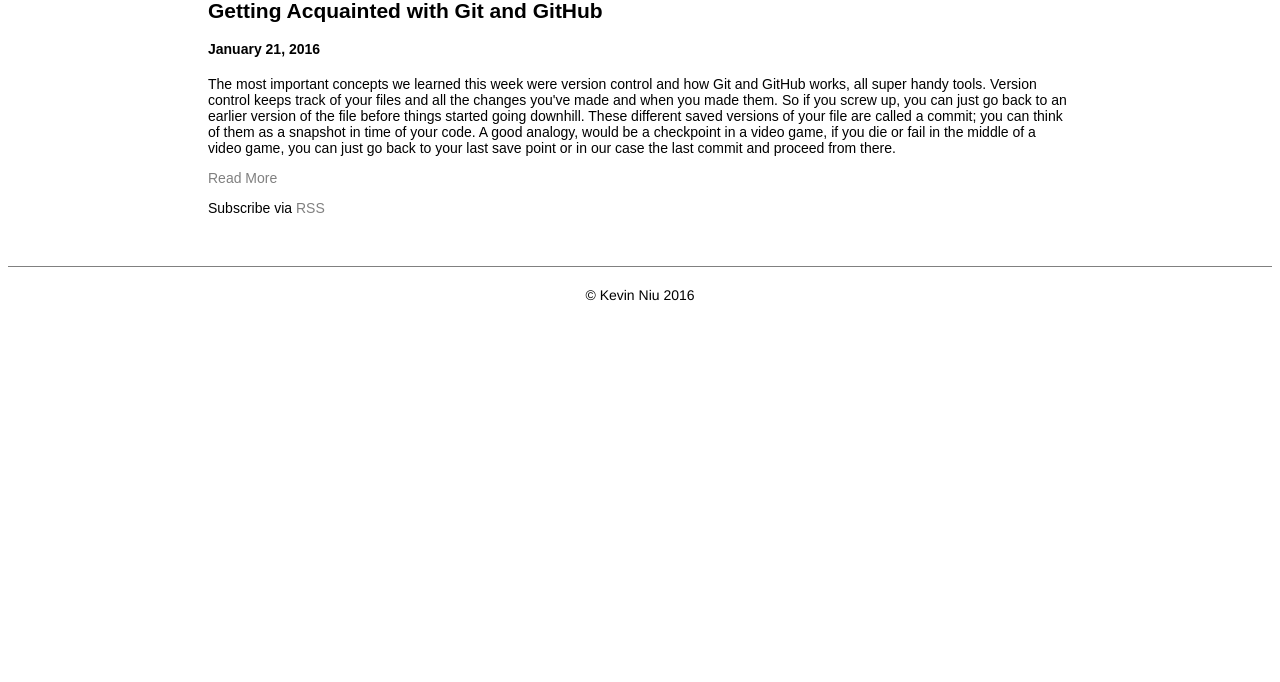
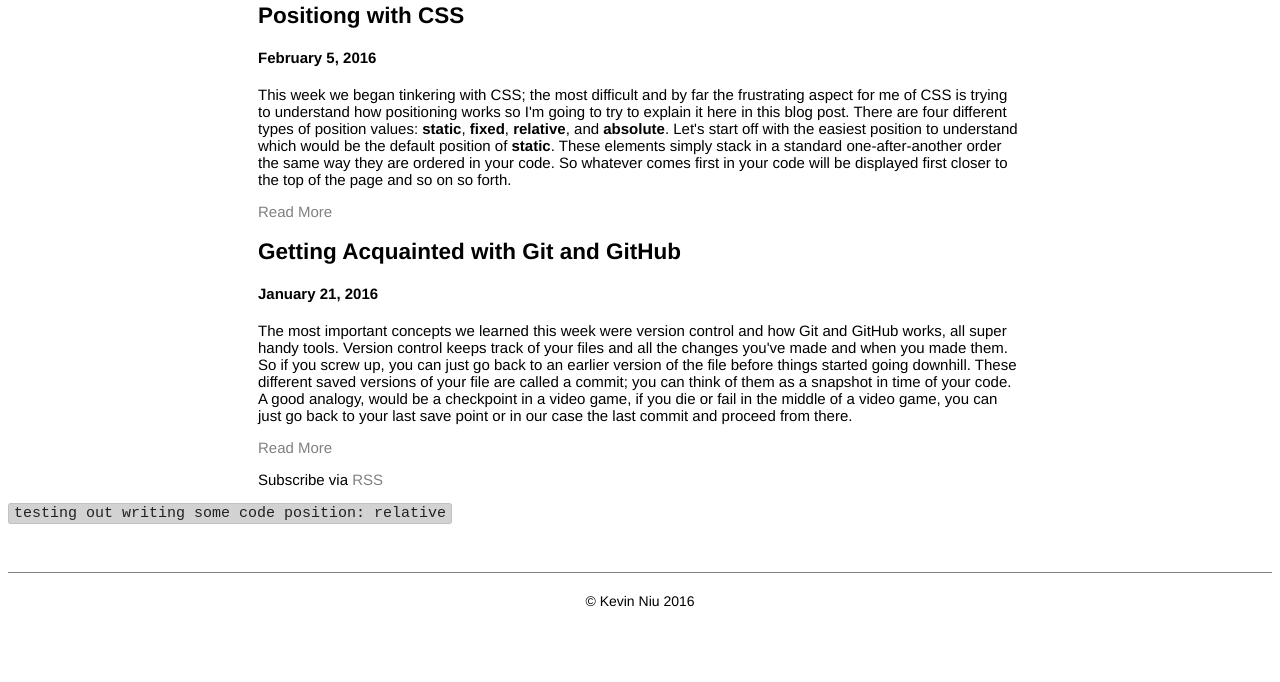
Before and after one commit to kevniu/kevniu.github.io, a plain HTML site: page blog/index.html in a window 1280 px wide. Shown: the part 118-800 px from the top of the page. Drawn offline with Linux system fonts and the light colour scheme.

Commit message:
Add css-concepts blog post, update index

```diff
--- a/blog/index.html
+++ b/blog/index.html
@@ -13,19 +13,27 @@
       <li><a href="mailto:kev.niu@gmail.com">CONTACT</a></li>
     </ul>
   </nav>
+  <div id="index-content">
   <section id="blog-header">
     <h1>Blog Posts</h1>
   </section>
-  <section class="blog-index">
+  <section>
+    <h2>Positiong with CSS<h2>
+    <h4>February 5, 2016</h4>
+    <p>This week we began tinkering with CSS; the most difficult and by far the frustrating aspect for me of CSS is trying to understand how positioning works so I'm going to try to explain it here in this blog post. There are four different types of position values: <b>static</b>, <b>fixed</b>, <b>relative</b>, and <b>absolute</b>. Let's start off with the easiest position to understand which would be the default position of <b>static</b>. These elements simply stack in a standard one-after-another order the same way they are ordered in your code. So whatever comes first in your code will be displayed first closer to the top of the page and so on so forth.</p>
+    <a href="http://kevniu.github.io/blog/css-concepts.html" id="link-status">Read More</a>
+  </section>
+  <section>
     <h2>Getting Acquainted with Git and GitHub<h2>
     <h4>January 21, 2016</h4>
     <p>The most important concepts we learned this week were version control and how Git and GitHub works, all super handy tools. Version control keeps track of your files and all the changes you've made and when you made them. So if you screw up, you can just go back to an earlier version of the file before things started going downhill. These different saved versions of your file are called a commit; you can think of them as a snapshot in time of your code. A good analogy, would be a checkpoint in a video game, if you die or fail in the middle of a video game, you can just go back to your last save point or in our case the last commit and proceed from there.</p>
-    <a href="http://kevniu.github.io/blog/git.html">Read More</a>
+    <a id="link-status" href="http://kevniu.github.io/blog/git.html" >Read More</a>
   </section>
-  <section class="rss">
-    <p>Subscribe via <a href="#">RSS</a></p>
+  <section>
+    <p>Subscribe via <a href="#" id="link-status">RSS</a></p>
   </section>
-
+  <code>testing out writing some code position: relative</code>
+  </div>
   <footer>
     <p>&copy Kevin Niu 2016</p>
   </footer>
--- a/stylesheets/default.css
+++ b/stylesheets/default.css
@@ -29,7 +29,7 @@ nav li {
 nav a {
   text-transform: uppercase;
   text-decoration: none;
-  font-family: Arial;
+  font-family: Helvetica, Arial, sans-serif;
   font-size: 14px;
   padding-left: 40px;
   padding-right: 40px;
@@ -56,10 +56,10 @@ nav a:visited {
 
 /* HOME PAGE ABOUT ME SECTION */
 section {
-  font-family: Arial;
-  font-size: 14px;
-  margin-left: 200px;
-  margin-right: 200px;
+  font-family: Helvetica, Arial, sans-serif;
+  font-size: 15px;
+  margin-left: 250px;
+  margin-right: 250px;
 }
 
 .home {
@@ -129,30 +129,17 @@ section {
   text-align: center;
 }
 
-.blog-index a:link {
+/* FORMAT LINKS */
+#index-content a:link {
   color: gray;
   text-decoration: none;
 }
 
-.blog-index a:hover {
+#index-content a:hover {
   text-decoration: underline;
 }
 
-.blog-index a:visited {
-  color: gray;
-}
-
-/* RSS */
-.rss a {
-  color: gray;
-  text-decoration: none;
-}
-
-.rss a:hover {
-  text-decoration: underline;
-}
-
-.rss a:visited {
+#index-content a:visited {
   color: gray;
 }
 
@@ -192,3 +179,16 @@ footer a:hover {
 footer a:visited {
   color:black;
 }
+
+code {
+  font-size: 15px;
+  border: 1px solid #C2C2C2;
+  border-radius: 3px;
+  background-color: #D2D2D2;
+  font-family: monospace;
+  color: #22211F;
+}
+
+code {
+  padding: 1px 5px;
+}
```
Also changed, not shown: blog/css-concepts.html (added, +56 -0 lines), blog/git.html (+1 -1 lines), stylesheets/blog.css (+19 -2 lines), imgs/screenshot-absolute-css.png (added), imgs/screenshot-fixed-css.png (added), imgs/screenshot-relative-css.png (added), imgs/screenshot2-fixed-css.png (added).
